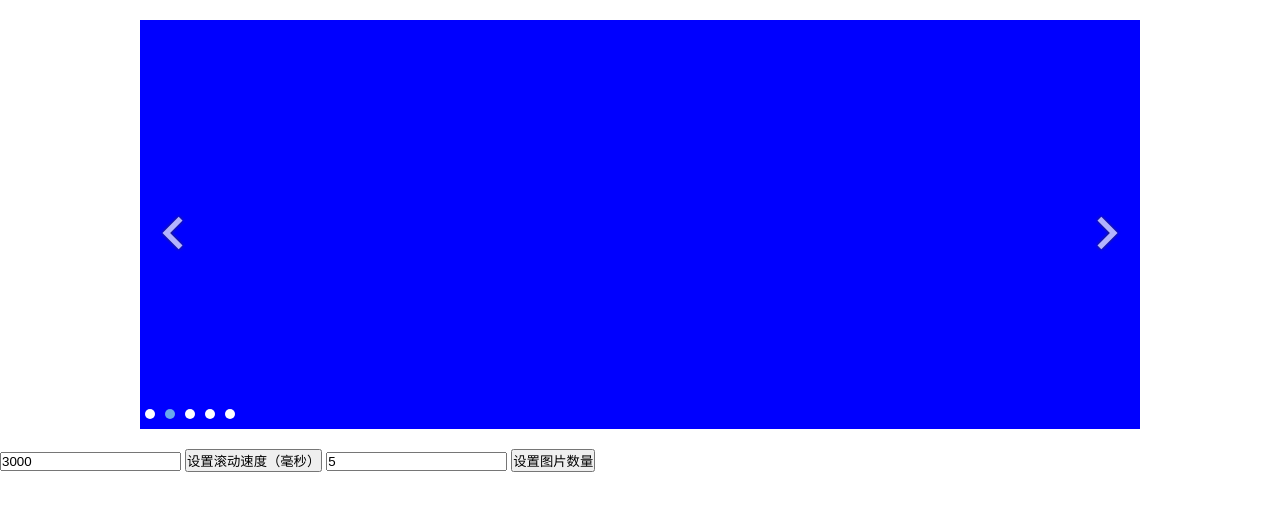
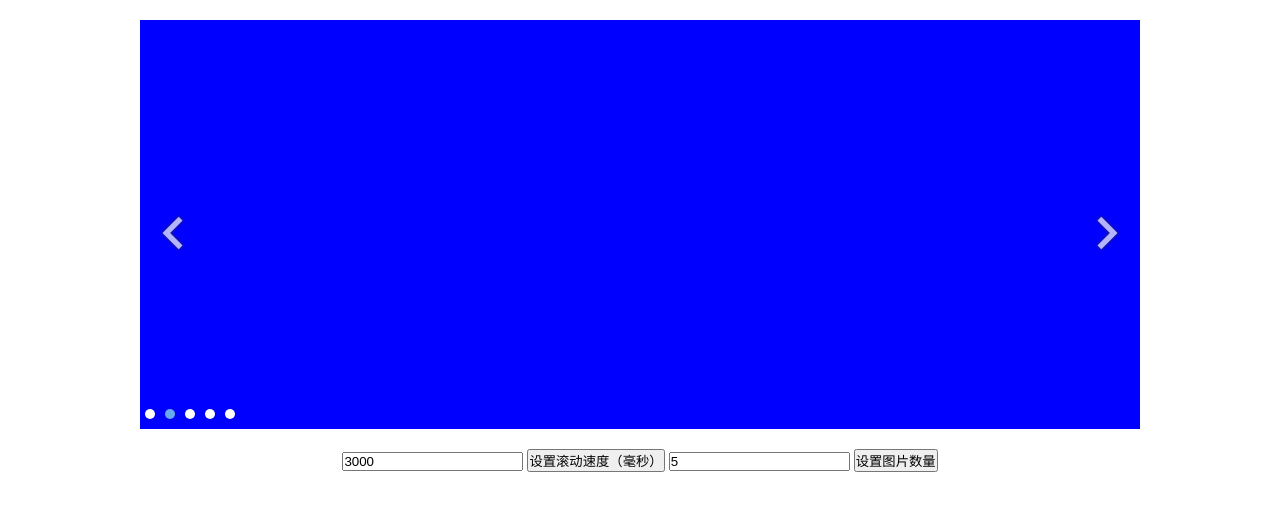
Before and after one commit to 1402310095/practice, a plain HTML site: page imageCarousel/index.html in a window 1280 px wide. Drawn offline with Linux system fonts and the light colour scheme.

Commit message:
修改样式

```diff
--- a/imageCarousel/index.html
+++ b/imageCarousel/index.html
@@ -78,6 +78,10 @@
 
         #container .pointer .thistitle {
             background: #69aaec;
+        }
+
+        #config {
+            text-align: center;
         }
     </style>
 </head>
```
